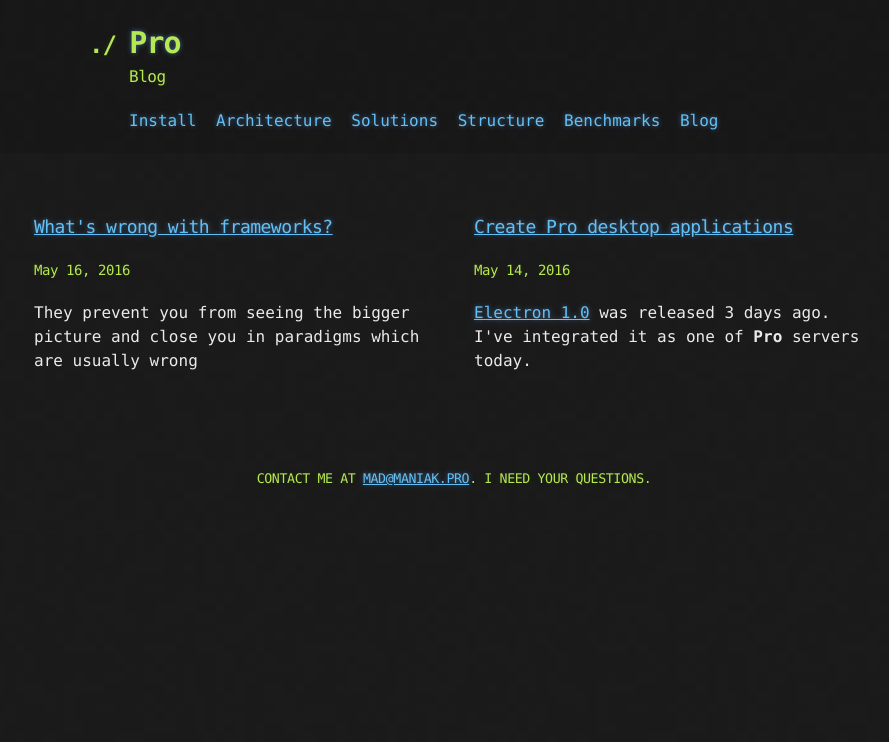
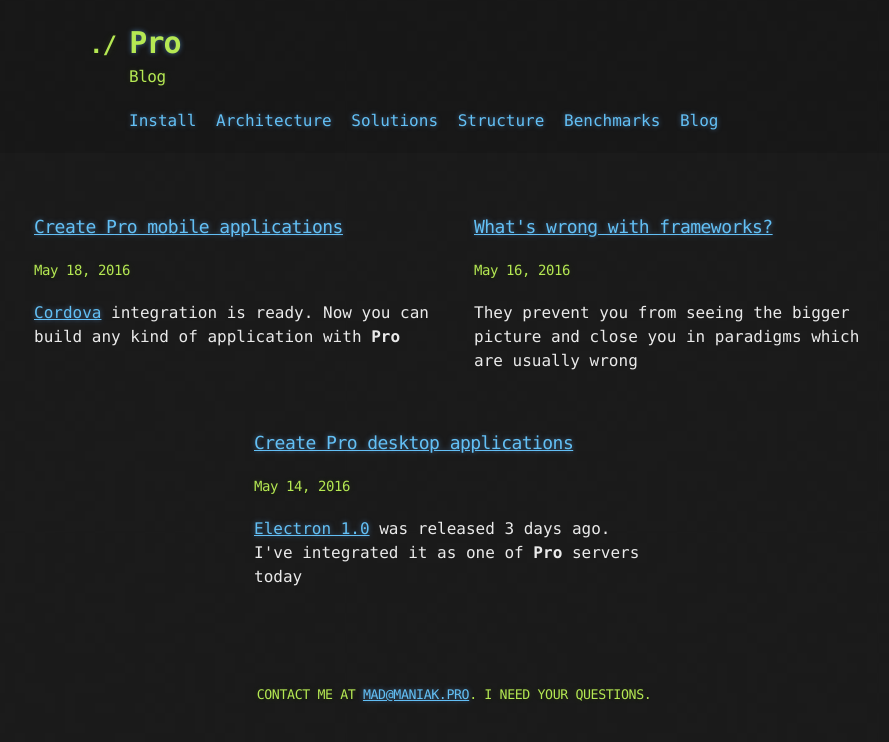
Before and after one commit to madmaniak/pro, a Jekyll site: the page built from blog.html, in a window 1280 px wide. Shown: the top 742 px of the page, without its empty margins (186-1075 px from the left). Built offline with Jekyll 4.4.1, drawn with Linux system fonts in a browser that asks for light colours; Markdown is read by kramdown in place of the engine named in the settings.

Commit message:
add cordova post

```diff
--- a/_posts/2016-05-14-create-desktop-applications-with-pro.html
+++ b/_posts/2016-05-14-create-desktop-applications-with-pro.html
@@ -1,7 +1,7 @@
 ---
 layout: posts
 title: Create Pro desktop applications
-meta: <a href="http://electron.atom.io/blog/2016/05/11/electron-1-0">Electron 1.0</a> was released 3 days ago.<br />I've integrated it as one of <strong>Pro</strong> servers today.
+meta: <a href="http://electron.atom.io/blog/2016/05/11/electron-1-0">Electron 1.0</a> was released 3 days ago.<br />I've integrated it as one of <strong>Pro</strong> servers today
 ---
 
 <div class="center">
--- /dev/null
+++ b/_posts/2016-05-18-create-mobile-applications-with-pro.html
@@ -0,0 +1,10 @@
+---
+layout: posts
+title: Create Pro mobile applications
+meta: <a href="https://cordova.apache.org">Cordova</a> integration is ready. Now you can build any kind of application with <strong>Pro</strong>
+---
+
+<div class="center">
+  <img src="{{site.baseurl}}/images/posts/cordova.svg" width=200 height=200 />
+</div>
+<p>See <a href="https://github.com/madmaniak/pro/tree/master/servers/cordova">implementation</a>.</p>
--- a/solutions.html
+++ b/solutions.html
@@ -1,7 +1,7 @@
 ---
 layout: default
 title: Solutions
-meta: It's up to you what do you use but as a default you have the very best.
+meta: It's up to you what do you use but as a default you have the very best
 ---
 
 <div class="box image">
@@ -16,10 +16,10 @@ meta: It's up to you what do you use but as a default you have the very best.
   <a href="http://webpack.github.io">Webpack</a> has all tools needed for static files.
   </p>
 
-  <h3>Electron</h3>
+  <h3>Electron, Cordova</h3>
   <p>
   You can use <a href="http://electron.atom.io">Electron</a> to generate cross platform
-  desktop clients of your app.
+  desktop clients of your app. For mobile use <a href="https://cordova.apache.org">Cordova</a>.
   </p>
 
   <h3>Backbone.Events</h3>
```
Also changed, not shown: images/architecture.svg, images/posts/cordova.svg (added), images/solutions.svg.
